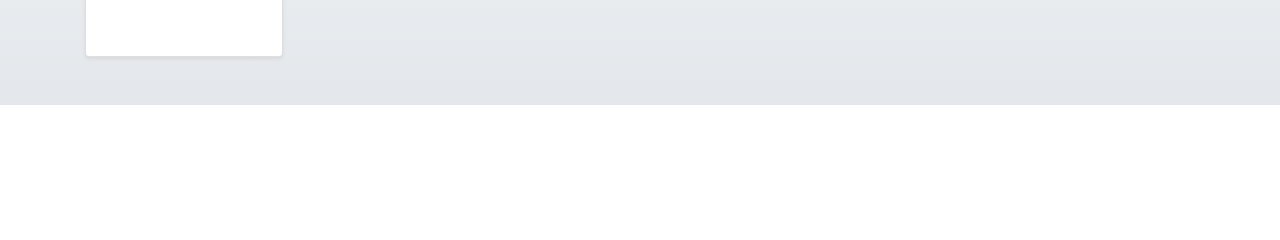
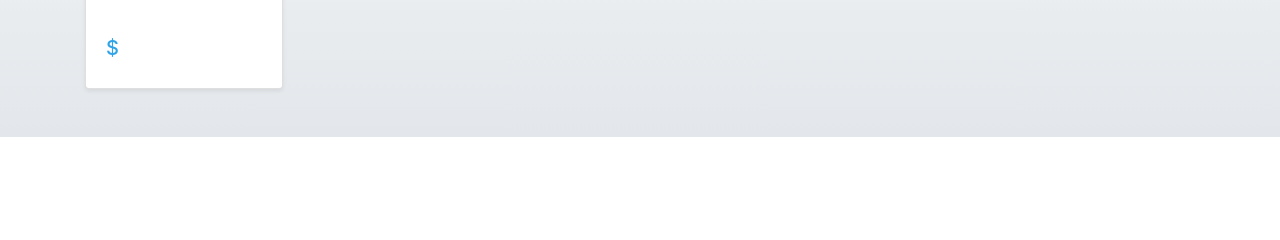
Before and after one commit to liberbell/dj14, a Django app: a page that uses ecommerce/store/templates/store/list-category.html in a window 1280 px wide. Shown: the part 226-466 px from the top of the page. Run offline with Django 5.2, Linux system fonts and the light colour scheme; data comes from the database, SQL or seed files in the repository; some libraries are stand-ins or nearby versions.

Commit message:
list-category6

```diff
--- a/ecommerce/store/templates/store/list-category.html
+++ b/ecommerce/store/templates/store/list-category.html
@@ -20,8 +20,8 @@
                                 <a class="text-info text-decoration-none" href=""></a>
                             </p>
 
-                            <div class="">
-
+                            <div class="d-flex justify-content-between align-items-center">
+                                <h5> $ </h5>
                             </div>
                         </div>
                     </div>
```
